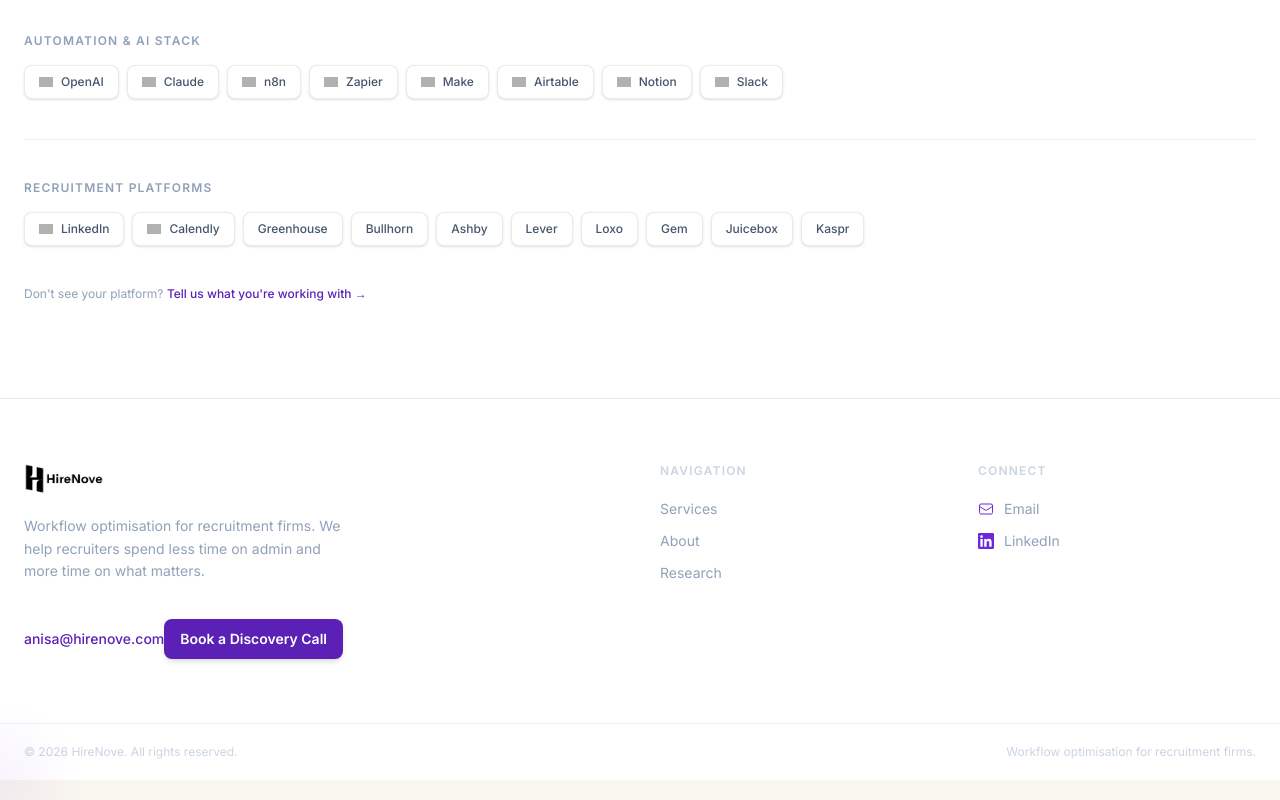
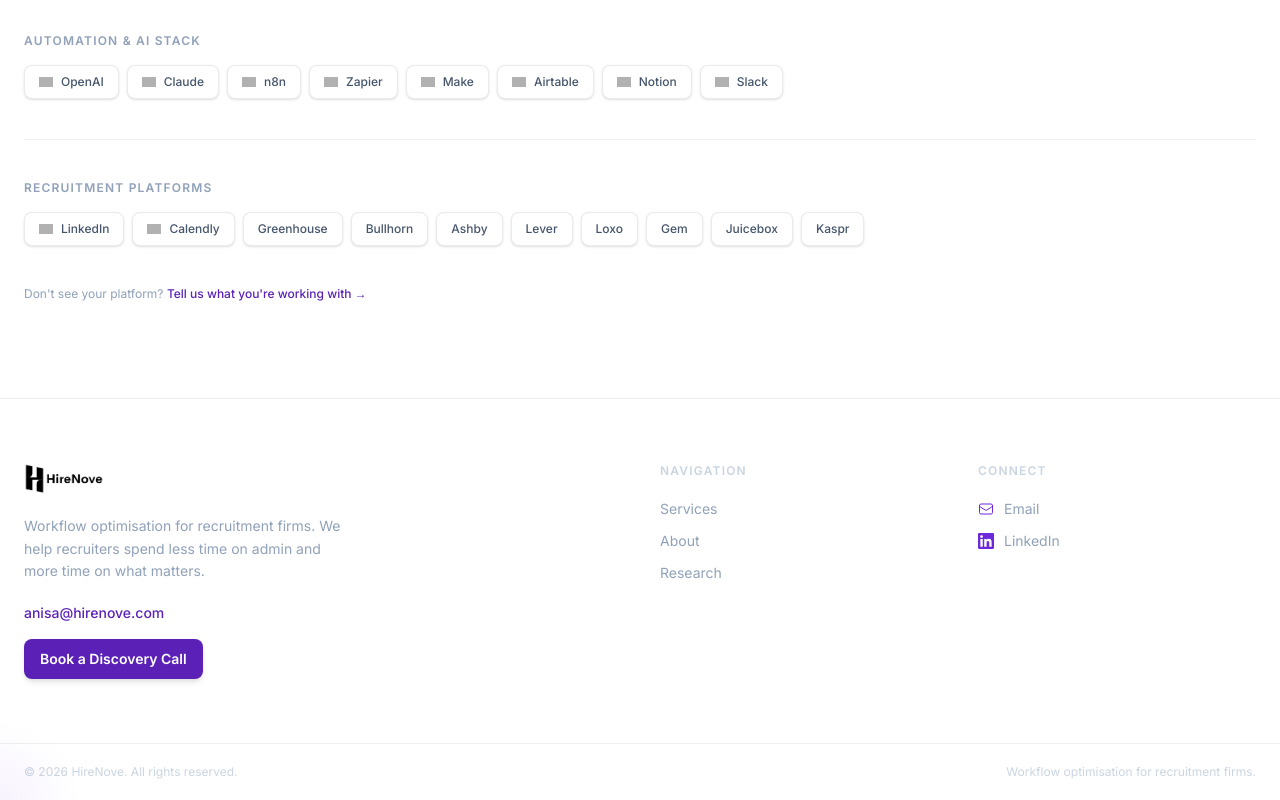
Before and after one commit to Anisabuilds/HireNove, a Next.js app: page / in a window 1280 px wide. Shown: the part 2627-3427 px from the top of the page. Built offline with nearby package versions, Linux system fonts and the light colour scheme; grey boxes are pictures that could not be loaded.

Commit message:
fix: footer button overlap — stack email and CTA vertically

```diff
--- a/components/Footer.tsx
+++ b/components/Footer.tsx
@@ -22,6 +22,7 @@
               Workflow optimisation for recruitment firms. We help recruiters spend less time on admin
               and more time on what matters.
             </p>
+            <div className="flex flex-col items-start gap-4">
               <a
                 href="mailto:anisa@hirenove.com"
                 className="text-violet-600 text-sm font-medium hover:text-violet-500 transition-colors duration-200"
@@ -30,10 +31,11 @@
               </a>
               <button
                 onClick={onDiscoveryOpen}
-              className="mt-4 inline-flex items-center gap-2 text-sm font-semibold px-4 py-2.5 rounded-lg bg-violet-600 hover:bg-violet-500 text-white transition-all duration-200 shadow-md hover:shadow-violet-500/25"
+                className="inline-flex items-center gap-2 text-sm font-semibold px-4 py-2.5 rounded-lg bg-violet-600 hover:bg-violet-500 text-white transition-all duration-200 shadow-md hover:shadow-violet-500/25"
               >
                 Book a Discovery Call
               </button>
+            </div>
           </div>
 
           {/* Navigation */}
```
Lines whose indentation alone changed are shown as unchanged.
